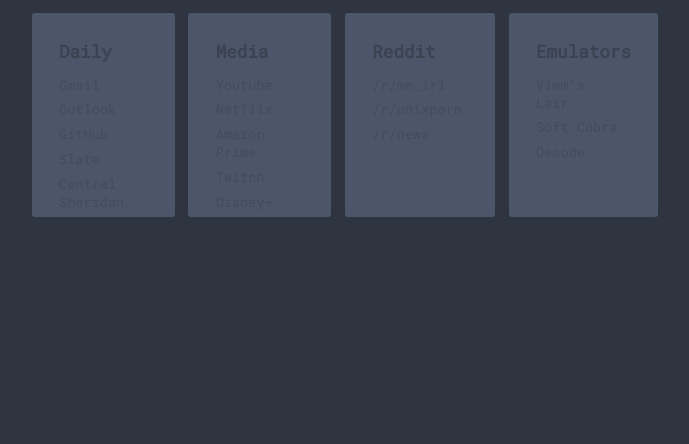
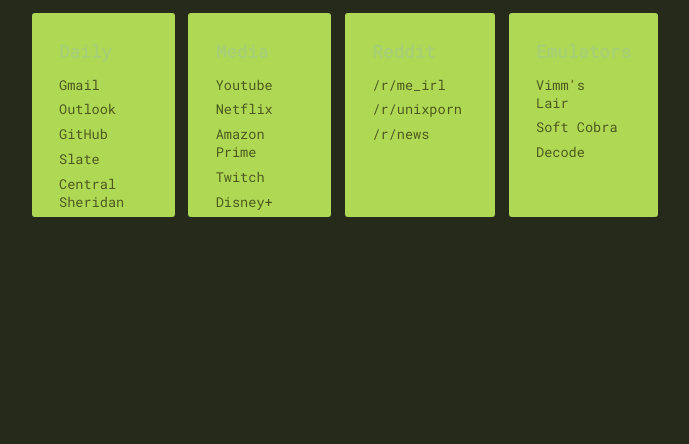
Before and after one commit to hammadbabar2000/hammadbabar2000.github.io, a plain HTML site: page index.html in a window 1280 px wide. Shown: the part 356-800 px from the top of the page, without its empty margins (295-984 px from the left). Drawn offline with Linux system fonts and the light colour scheme; no server answers.

Commit message:
Change color way

```diff
--- a/styles.css
+++ b/styles.css
@@ -1,12 +1,12 @@
 @import url('https://fonts.googleapis.com/css?family=Roboto+Mono');
 
 :root {
-  --bg: #2e3440;
-  --fg: #3b4252;
-  --secondaryFg: #434c5e;
-  --containerBg: #4c566a;
+  --bg: #252A1B;
+  --fg: #A7CF74;
+  --secondaryFg: #4C591E;
+  --containerBg: #AFD955;
   --searchBg: var(--containerBg);
-  --scrollbarColor: #4c566a;
+  --scrollbarColor: #98D936;
   --fontFamily: 'Roboto Mono', monospace;
 }
 
```
